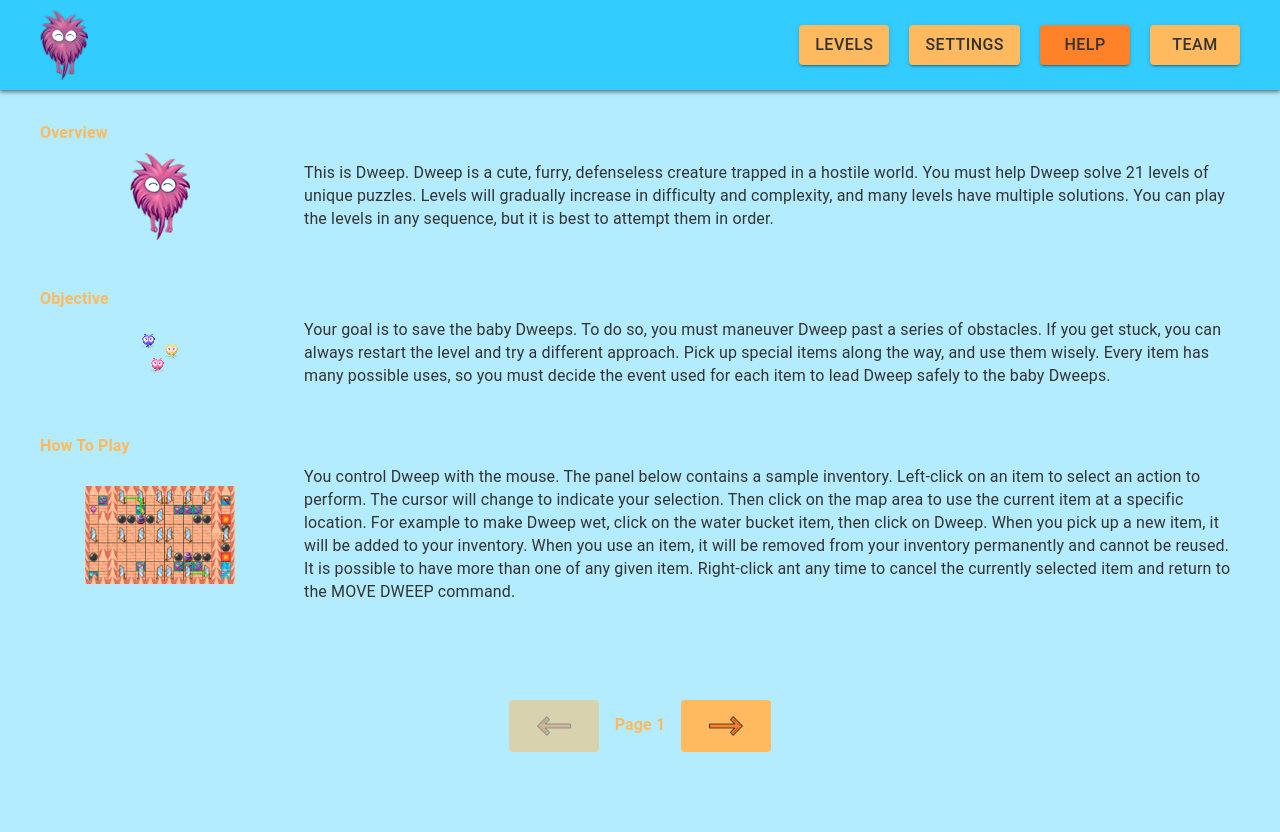
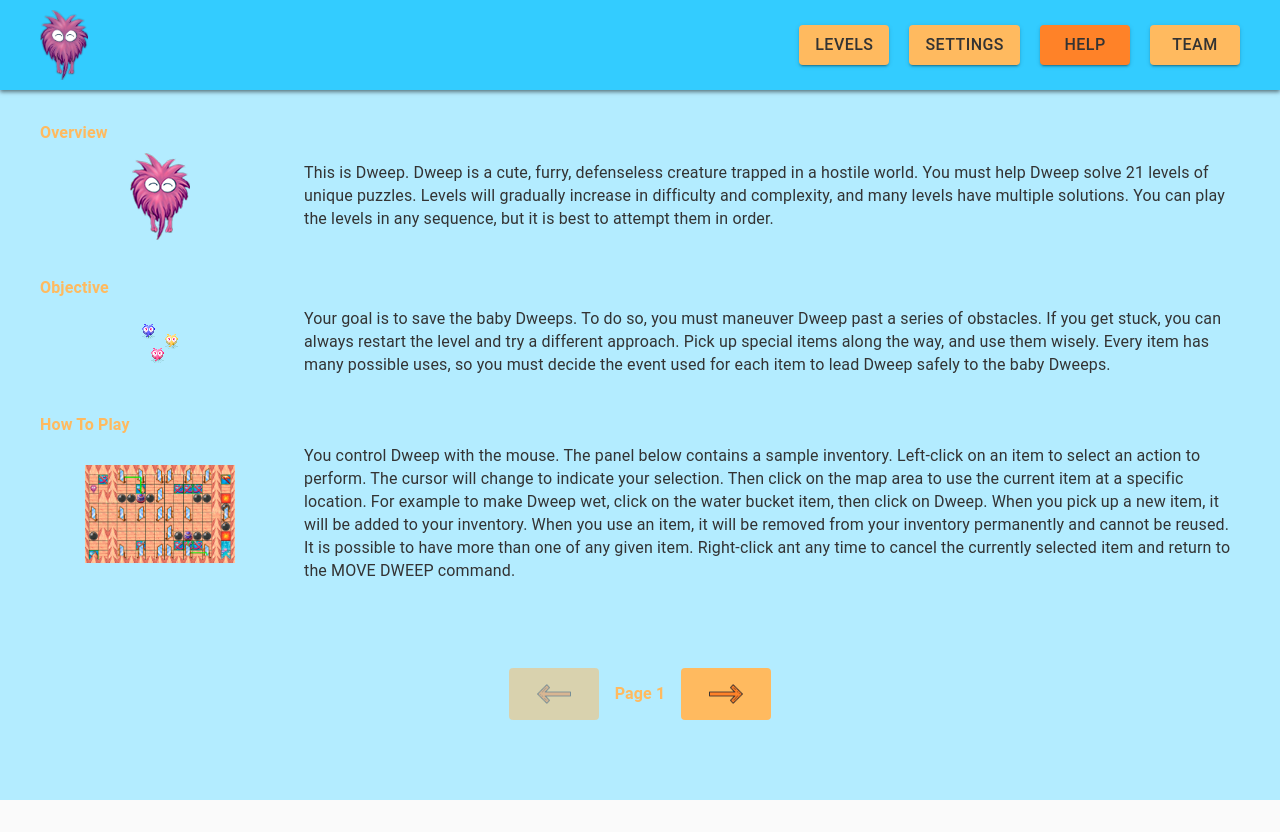
Before and after one commit to Kkasya/rsclone, a React (Create React App) app: page /help in a window 1280 px wide. After the commit the page ends 800 px from the top, so only its background shows below. Built offline with nearby package versions, Linux system fonts and the light colour scheme.

Commit message:
fix: change buttons (now static place)

```diff
--- a/src/Pages/HelpPage/HelpStyles.js
+++ b/src/Pages/HelpPage/HelpStyles.js
@@ -5,7 +5,7 @@ const helpCardStyles = makeStyles({
   helpContainer: {
     display: 'flex',
     flexDirection: 'column',
-    rowGap: '3em',
+    justifyContent: 'space-between',
     marginTop: '2em',
   },
 
```
